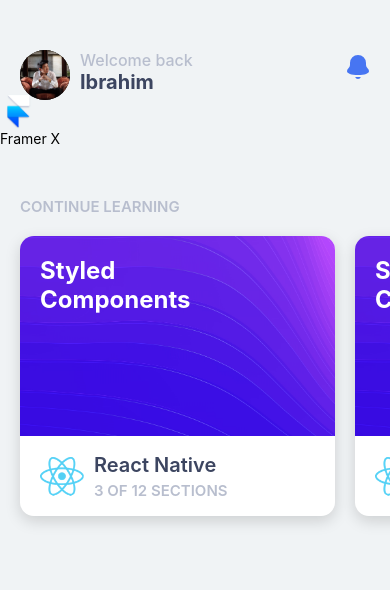
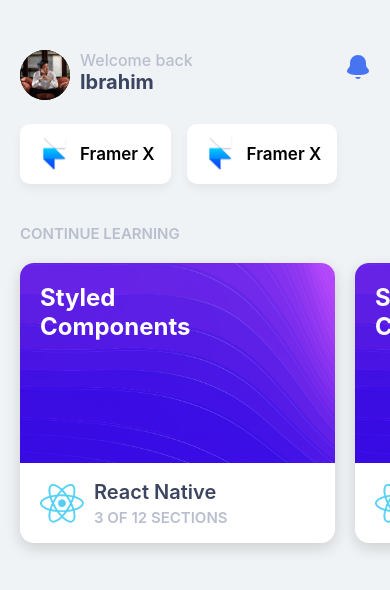
Before and after one commit to IbrahimBagalwa/designcode-app, a React Native app: screen / in a window 390 px wide. Shown: the top 590 px of the page. Built offline with nearby package versions, Linux system fonts and the light colour scheme.

Commit message:
feat: design logo component

```diff
--- a/App.tsx
+++ b/App.tsx
@@ -27,7 +27,19 @@
               style={{ position: "absolute", right: 20, top: 5 }}
             />
           </TitleBar>
-          <Logo {...logoData} />
+          <ScrollView
+            horizontal={true}
+            showsHorizontalScrollIndicator={false}
+            style={{
+              flexDirection: "row",
+              padding: 20,
+              paddingLeft: 12,
+              paddingTop: 30,
+            }}
+          >
+            <Logo {...logoData} />
+            <Logo {...logoData} />
+          </ScrollView>
           <Subtitle>Continue learning</Subtitle>
           <ScrollView
             horizontal={true}
@@ -78,6 +90,6 @@
   font-weight: 600;
   font-size: 15px;
   margin-left: 20px;
-  margin-top: 50px;
+  margin-top: 20px;
   text-transform: uppercase;
 `;
--- a/components/Logo.tsx
+++ b/components/Logo.tsx
@@ -14,9 +14,22 @@
   );
 }
 
-const Container = styled.View``;
+const Container = styled.View`
+  flex-direction: row;
+  background: white;
+  height: 60px;
+  padding: 12px 16px 12px;
+  border-radius: 10px;
+  box-shadow: 0 5px 10px rgba(0, 0, 0, 0.05);
+  align-items: center;
+  margin: 0 8px;
+`;
 const Image = styled.Image`
   width: 36px;
   height: 36px;
 `;
-const Title = styled.Text``;
+const Title = styled.Text`
+  font-size: 17px;
+  font-weight: 600;
+  margin-left: 8px;
+`;
```
